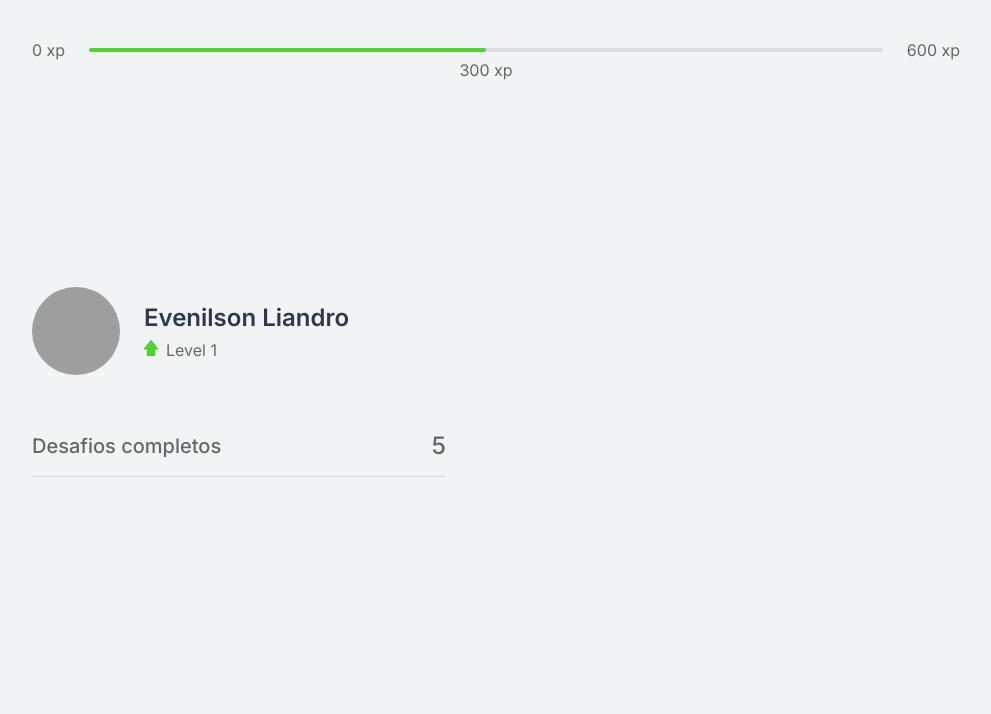
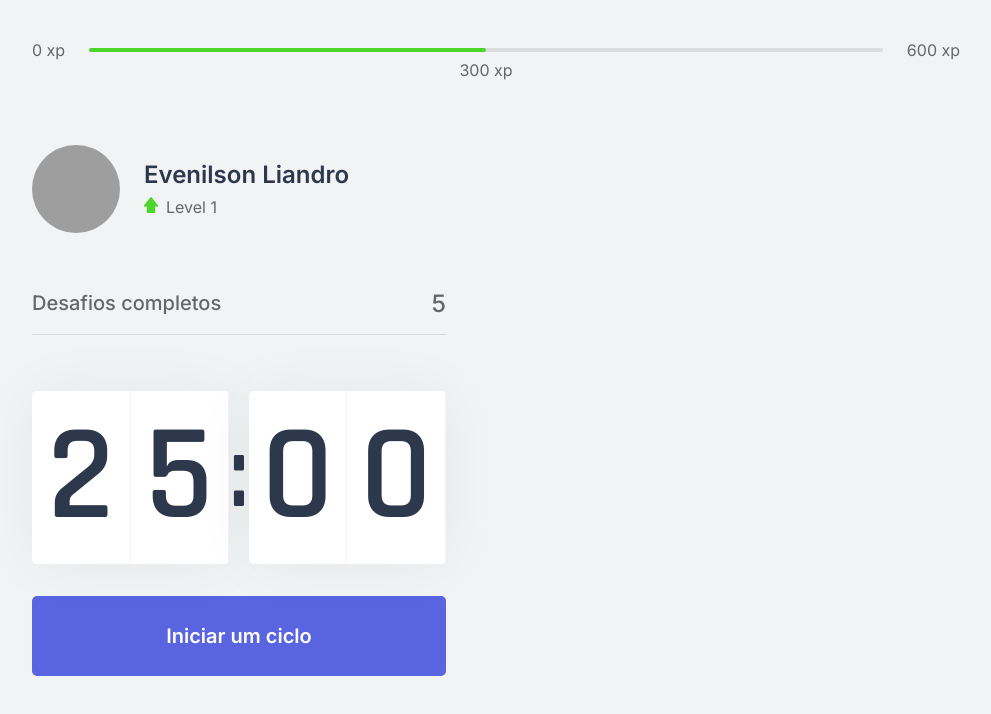
Before and after one commit to evenilson/NLW_04, a Next.js app in the folder moveit-next/: page / in a window 1280 px wide. Shown: the top 714 px of the page, without its empty margins (144-1135 px from the left). Built offline with nearby package versions, Linux system fonts and the light colour scheme; grey boxes are pictures that could not be loaded.

Commit message:
AULA 02: Criando Componente Countdown + add favicon e title

```diff
--- /dev/null
+++ b/moveit-next/src/components/Countdown.tsx
@@ -0,0 +1,24 @@
+import Head from 'next/head';
+import styles from '../styles/components/Countdown.module.css';
+
+export function Countdown() {
+    return (
+        <>
+            <div className={styles.countdownContainer}>
+                <div>
+                    <span>2</span>
+                    <span>5</span>
+                </div>
+                <span>:</span>
+                <div>
+                    <span>0</span>
+                    <span>0</span>
+                </div>
+            </div>
+
+            <button type="button" className={styles.countdownButton}>
+                Iniciar um ciclo
+            </button>
+        </>
+    )
+}
--- a/moveit-next/src/pages/_document.tsx
+++ b/moveit-next/src/pages/_document.tsx
@@ -5,6 +5,8 @@ export default class MyDocument extends Document {
         return (
             <Html>
                 <Head>
+                    <link rel="shortcut icon" href="favicon.png" type="image/png"/>
+
                     <link rel="preconnect" href="https://fonts.gstatic.com" />
                     <link href="https://fonts.googleapis.com/css2?family=Inter:wght@400;500;600&family=Rajdhani:wght@600&display=swap" rel="stylesheet" />
                 </Head>
--- a/moveit-next/src/pages/index.tsx
+++ b/moveit-next/src/pages/index.tsx
@@ -1,18 +1,24 @@
-import styles from '../styles/pages/Home.module.css'
+import Head from 'next/head';
 
-import { Profile } from "../components/Profile"
+import styles from '../styles/pages/Home.module.css';
+
 import { ExperienceBar } from "../components/ExperienceBar";
+import { Profile } from "../components/Profile";
 import { CompletedChallenges } from "../components/CompletedChallenges";
+import { Countdown } from '../components/Countdown';
 
 export default function Home() {
   return (
     <div className={styles.container}>
+      <Head>
+        <title>Inicio | move.it</title>
+      </Head>
       <ExperienceBar />
-
       <section>
         <div>
           <Profile />
           <CompletedChallenges />
+          <Countdown />
         </div>
       </section>
     </div>
--- /dev/null
+++ b/moveit-next/src/styles/components/Countdown.module.css
@@ -0,0 +1,72 @@
+.countdownContainer {
+    display: flex;
+    align-items: center;
+
+    font-family: Rajdhani;
+    font-weight: 600;
+
+    color: var(--title);
+}
+
+.countdownContainer > div {
+    flex: 1;
+
+    display: flex;
+    align-items: center;
+    justify-content: space-evenly;
+
+    background: var(--white);
+
+    box-shadow: 0 0 60px rgba(0,0,0, .05);
+
+    border-radius: 5px;
+
+    font-size: 8.5rem;
+
+    text-align: center;
+}
+
+.countdownContainer > div span {
+    flex: 1;
+}
+
+.countdownContainer > div span:first-child {
+    border-right: 1px solid #f8f1f3;
+}
+
+.countdownContainer > div span:last-child {
+    border-right: 1px solid #f8f1f3;
+}
+
+.countdownContainer > span {
+    font-size: 6.25rem;
+
+    margin: 0 0.5;
+}
+
+.countdownButton {
+    width: 100%;
+    height: 5rem;
+
+    margin-top: 2rem;
+
+    display: flex;
+    align-items: center;
+    justify-content: center;
+
+    border: 0;
+    border-radius: 5px;
+
+    background: var(--blue);
+    color: var(--white);
+
+    font-size: 1.25rem;
+    font-weight: 600;
+
+
+    transition: background-color 0.2s;
+}
+
+.countdownButton:hover {
+    background: var(--blue-dark);
+}
```
